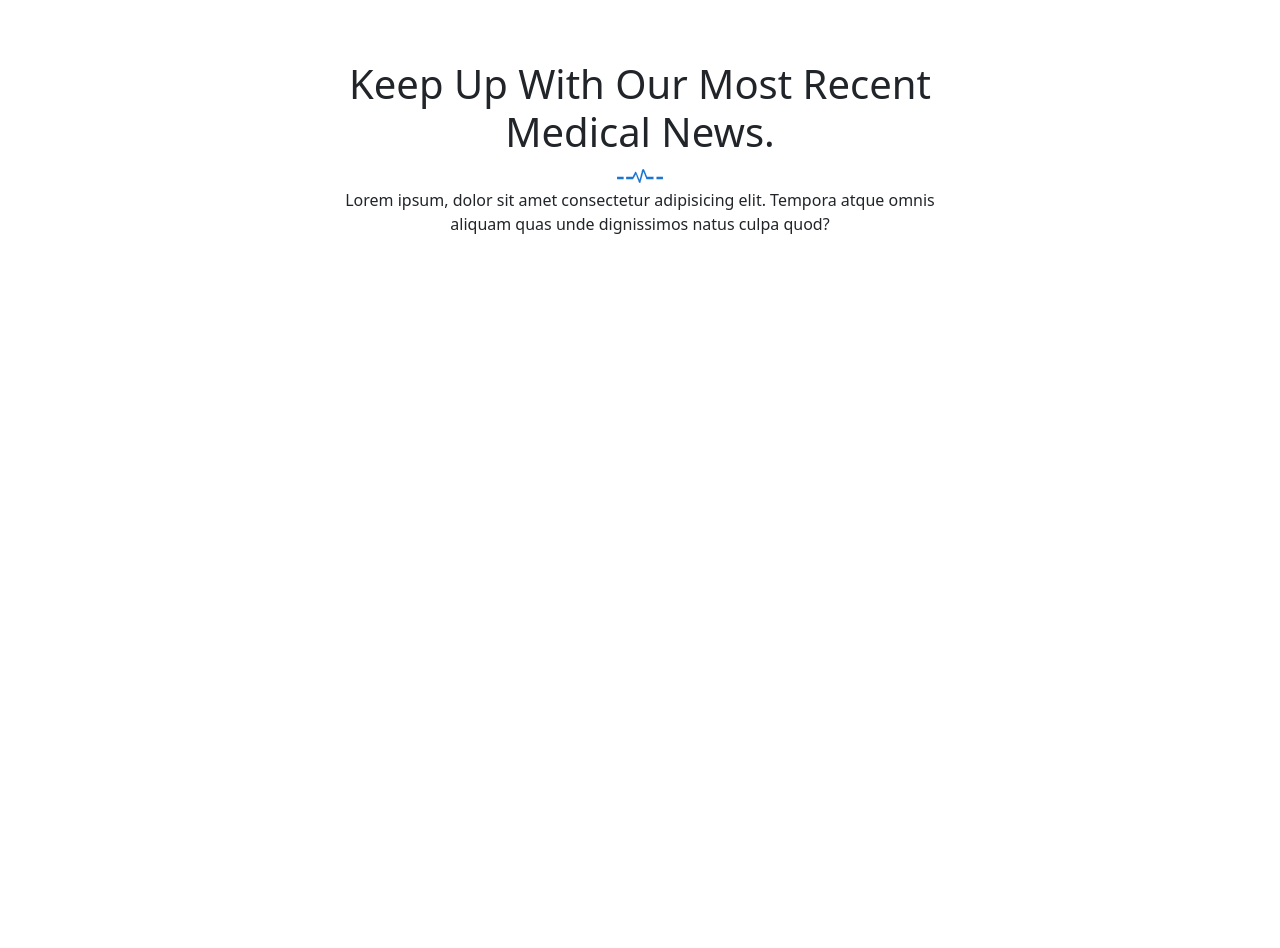
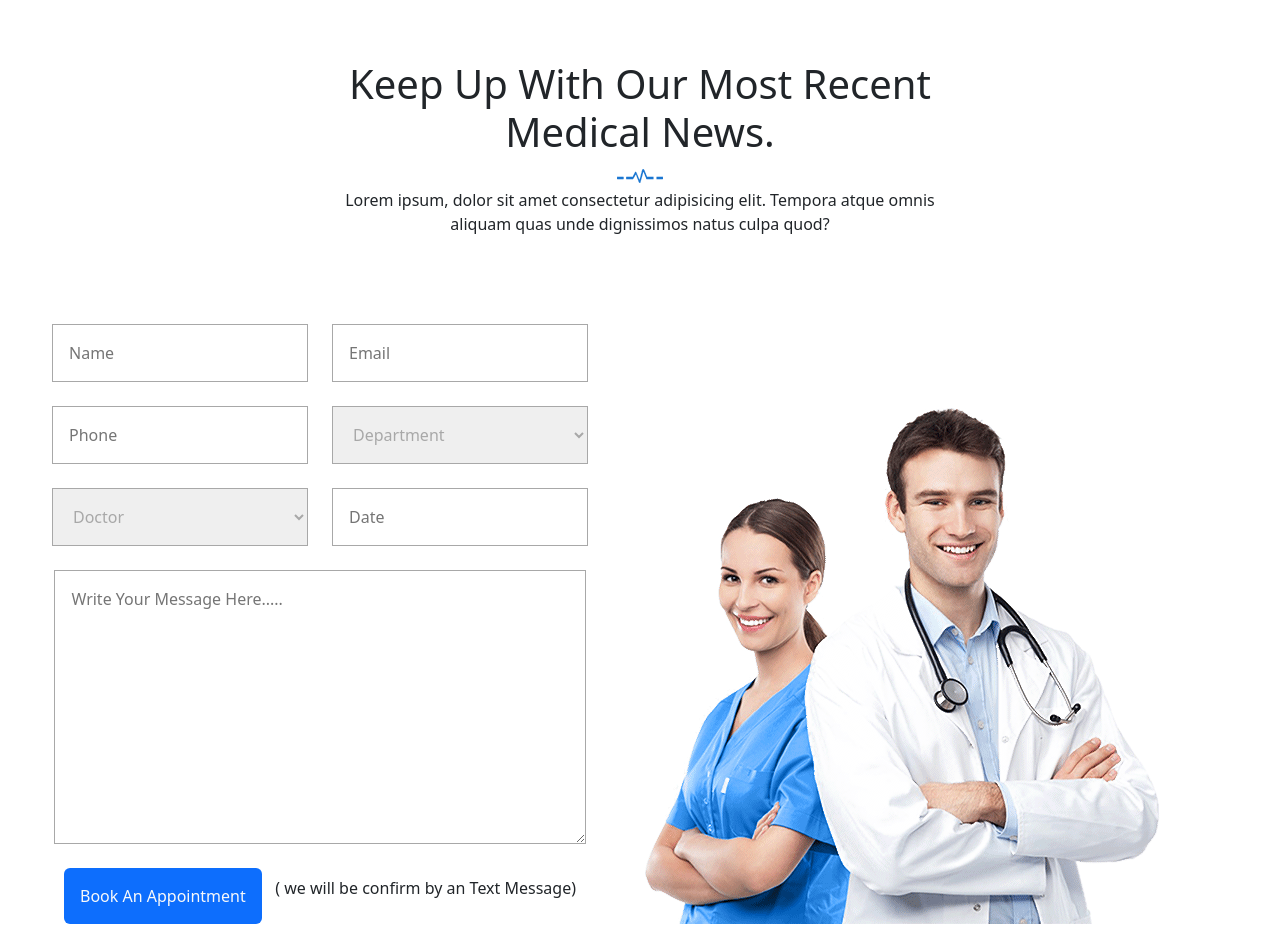
Before and after one commit to oufkirhamza/Projet_final_css_OUFKIR_Hamza, a plain HTML site: page index.html in a window 1280 px wide. Shown: the part 5233-6181 px from the top of the page. Before the commit the page ends 5533 px from the top, so only its background shows below. Drawn offline with nearby package versions, Linux system fonts and the light colour scheme.

Commit message:
section 10-11

```diff
--- a/index.html
+++ b/index.html
@@ -517,9 +517,27 @@
                         dignissimos natus culpa quod?</p>
                 </div>
             </div>
-            <div>
-                <div>
-
+            <div class="py-4 d-flex">
+                <div class="form w-50">
+                    <input type="text" placeholder="Name">
+                    <input type="text" placeholder="Email">
+                    <input type="text" placeholder="Phone">
+                    <select name="" id="">
+                        <option value="">Department</option>
+                    </select>
+                    <select name="" id="">
+                        <option value="">Doctor</option>
+                    </select>
+                    <input type="text" placeholder="Date">
+                    <textarea name="" placeholder="Write Your Message Here....." id="" cols="30" rows="10"></textarea>
+                    <div class="form-book">
+                        <a href=""><button class="bg-primary border-0 rounded p-3 text-light">Book An
+                                Appointment</button></a>
+                        <p>( we will be confirm by an Text Message)</p>
+                    </div>
+                </div>
+                <div class="w-50 d-flex align-items-end">
+                    <img src="./public/img/contact-img.png" alt="">
                 </div>
             </div>
         </section>
--- a/src/sass/modules/home/_main.sass
+++ b/src/sass/modules/home/_main.sass
@@ -103,3 +103,29 @@
     background-size: cover
     width: 100% !important
     height: 35vh !important
+
+.form
+    display: flex
+    flex-wrap: wrap
+    justify-content: center
+    gap: 3vh
+    input
+        width: 40%
+        padding: 2vh
+        border:1px solid #a8a8a8
+    select
+        width: 40%
+        padding: 2vh
+        border:1px solid #a8a8a8
+        color: #a8a8a8
+    textarea
+        width: 83%
+        padding: 2vh
+        border:1px solid #a8a8a8
+
+.form-book
+    width: 80%
+    display: flex
+    align-items: center
+    justify-content: space-between
+    button
```
Also changed, not shown: public/css/app.css, 1 other file.
